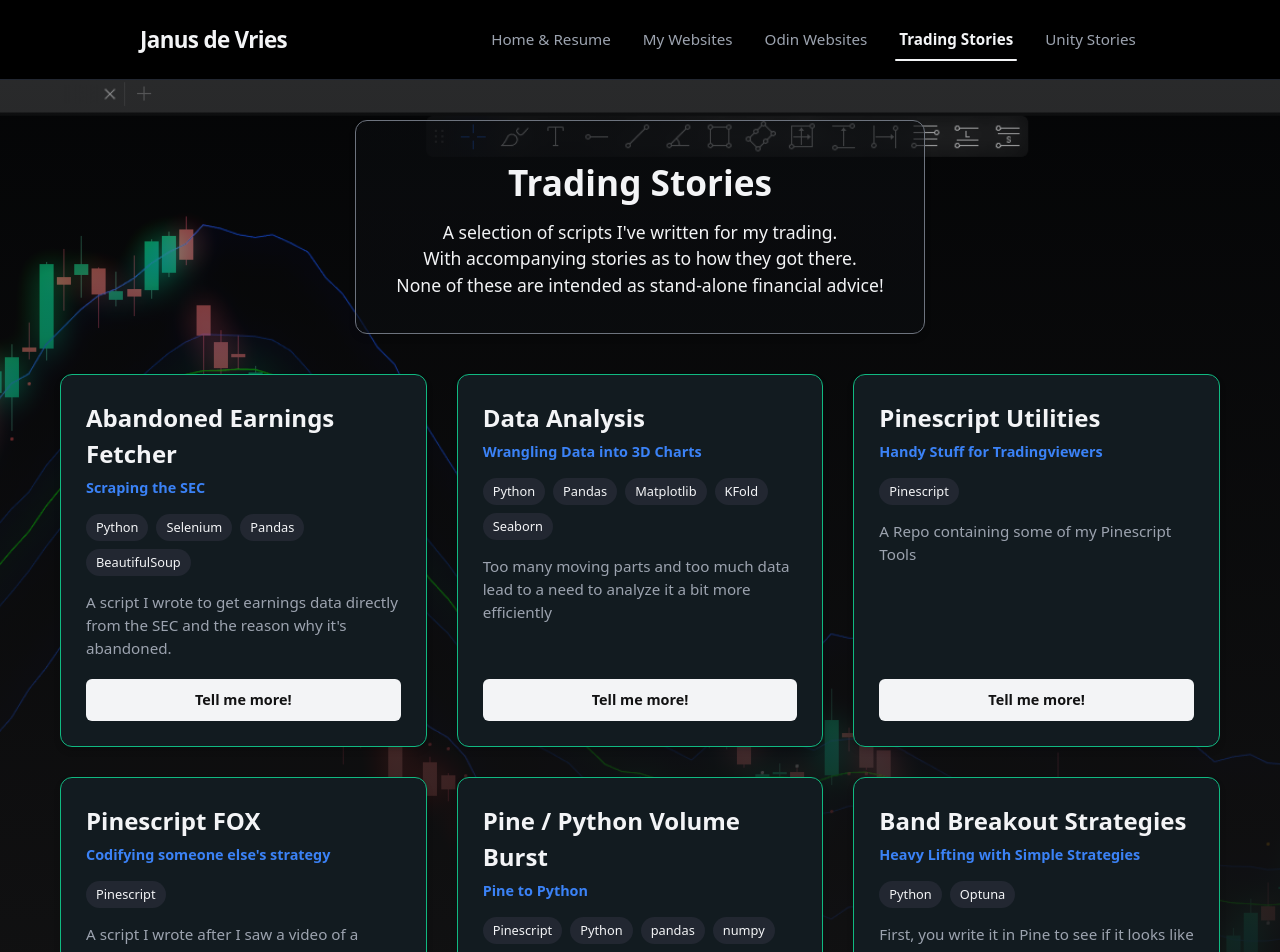
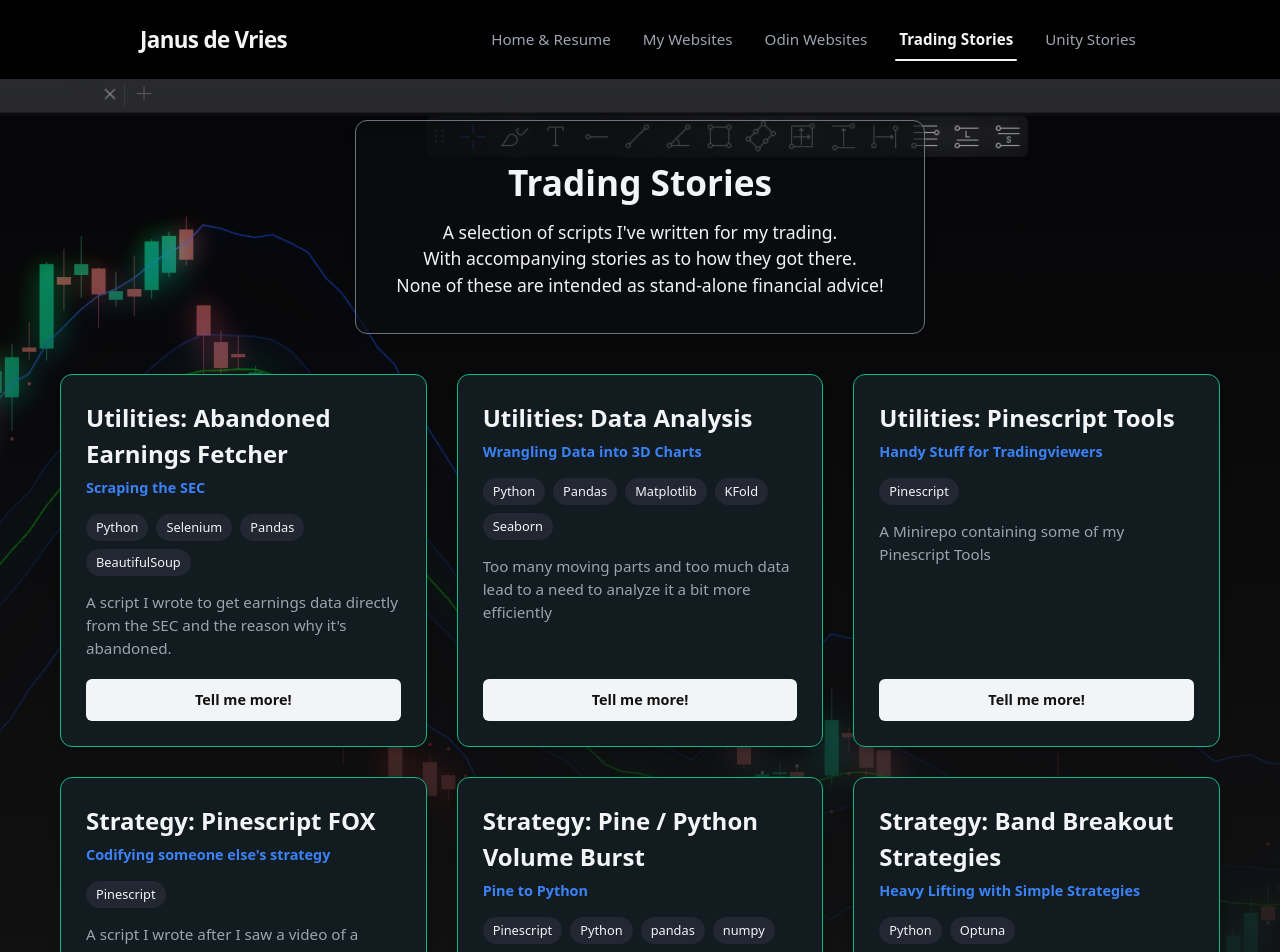
Before and after one commit to 1nf1n1t3f1r3/homepage, a React (Vite) app: page /trading in a window 1280 px wide. Shown: the top 952 px of the page. Built offline with nearby package versions, Linux system fonts and the light colour scheme.

Commit message:
Added opening .MD links in new tabs

```diff
--- a/src/content/trading/Pinescript_Utilities.md
+++ b/src/content/trading/Pinescript_Utilities.md
@@ -1,10 +1,8 @@
 # Pinescript Utilities
 
-[💻 View Full Source Code on GitHub](https://github.com/1nf1n1t3f1r3/Pinescript_Utilities)
+[💻 View 'Minirepo' on GitHub](https://github.com/1nf1n1t3f1r3/Pinescript_Utilities)
 
-A Repo containing some Pinescript Utility Scripts
-
-The orange line is the ATR Stop. The blue labels are the Earnings. You can see at the bottom that Tradingview doesn't mark the first two here yet. The datestamp shows it's 2018 here. The two panels below the main chart are the Mac Spikes and the MACD-V
+A collection of Pinescript Utility Scripts
 
 ## ATR Stop
 
--- a/src/pages/StoryView.jsx
+++ b/src/pages/StoryView.jsx
@@ -45,11 +45,20 @@ function StoryView() {
       />
     ),
     // Ensures any code snippets inside the markdown markdown text column also get tokens applied
-    code: ({ inline, className, children }) => {
+    code: ({ className, children }) => {
       const language = className
         ? className.replace("language-", "")
         : "python";
       return <code className={`language-${language}`}>{children}</code>;
+    },
+
+    // Open Links in new Tabs
+    a: ({ href, children }) => {
+      return (
+        <a href={href} target="_blank" rel="noopener noreferrer">
+          {children}
+        </a>
+      );
     },
   };
 
--- a/src/pages/Trading.jsx
+++ b/src/pages/Trading.jsx
@@ -6,7 +6,7 @@ import styles from "./Trading.module.css"; // Bring back the module layout helpe
 
 const tradingProjects = [
   {
-    title: "Abandoned Earnings Fetcher",
+    title: "Utilities: Abandoned Earnings Fetcher",
     subtitle: "Scraping the SEC",
     techStack: ["Python", "Selenium", "Pandas", "BeautifulSoup"],
     description:
@@ -14,7 +14,7 @@ const tradingProjects = [
     slug: "Abandoned_Earnings_Fetcher",
   },
   {
-    title: "Data Analysis",
+    title: "Utilities: Data Analysis",
     subtitle: "Wrangling Data into 3D Charts",
     techStack: ["Python", "Pandas", "Matplotlib", "KFold", "Seaborn"],
     description:
@@ -22,14 +22,14 @@ const tradingProjects = [
     slug: "Data_Analysis",
   },
   {
-    title: "Pinescript Utilities",
+    title: "Utilities: Pinescript Tools",
     subtitle: "Handy Stuff for Tradingviewers",
     techStack: ["Pinescript"],
-    description: "A Repo containing some of my Pinescript Tools",
+    description: "A Minirepo containing some of my Pinescript Tools",
     slug: "Pinescript_Utilities",
   },
   {
-    title: "Pinescript FOX",
+    title: "Strategy: Pinescript FOX",
     subtitle: "Codifying someone else's strategy",
     techStack: ["Pinescript"],
     description:
@@ -37,7 +37,7 @@ const tradingProjects = [
     slug: "FOX",
   },
   {
-    title: "Pine / Python Volume Burst",
+    title: "Strategy: Pine / Python Volume Burst",
     subtitle: "Pine to Python",
     techStack: ["Pinescript", "Python", "pandas", "numpy", "yfinance"],
     description:
@@ -45,11 +45,10 @@ const tradingProjects = [
     slug: "Volume_Burst",
   },
   {
-    title: "Band Breakout Strategies",
+    title: "Strategy: Band Breakout Strategies",
     subtitle: "Heavy Lifting with Simple Strategies",
     techStack: ["Python", "Optuna"],
-    description:
-      "First, you write it in Pine to see if it looks like it makes sense. Then you decide you need moar data, so you turn to Python.",
+    description: "",
     slug: "Investing_Strategies",
   },
 ];
```
